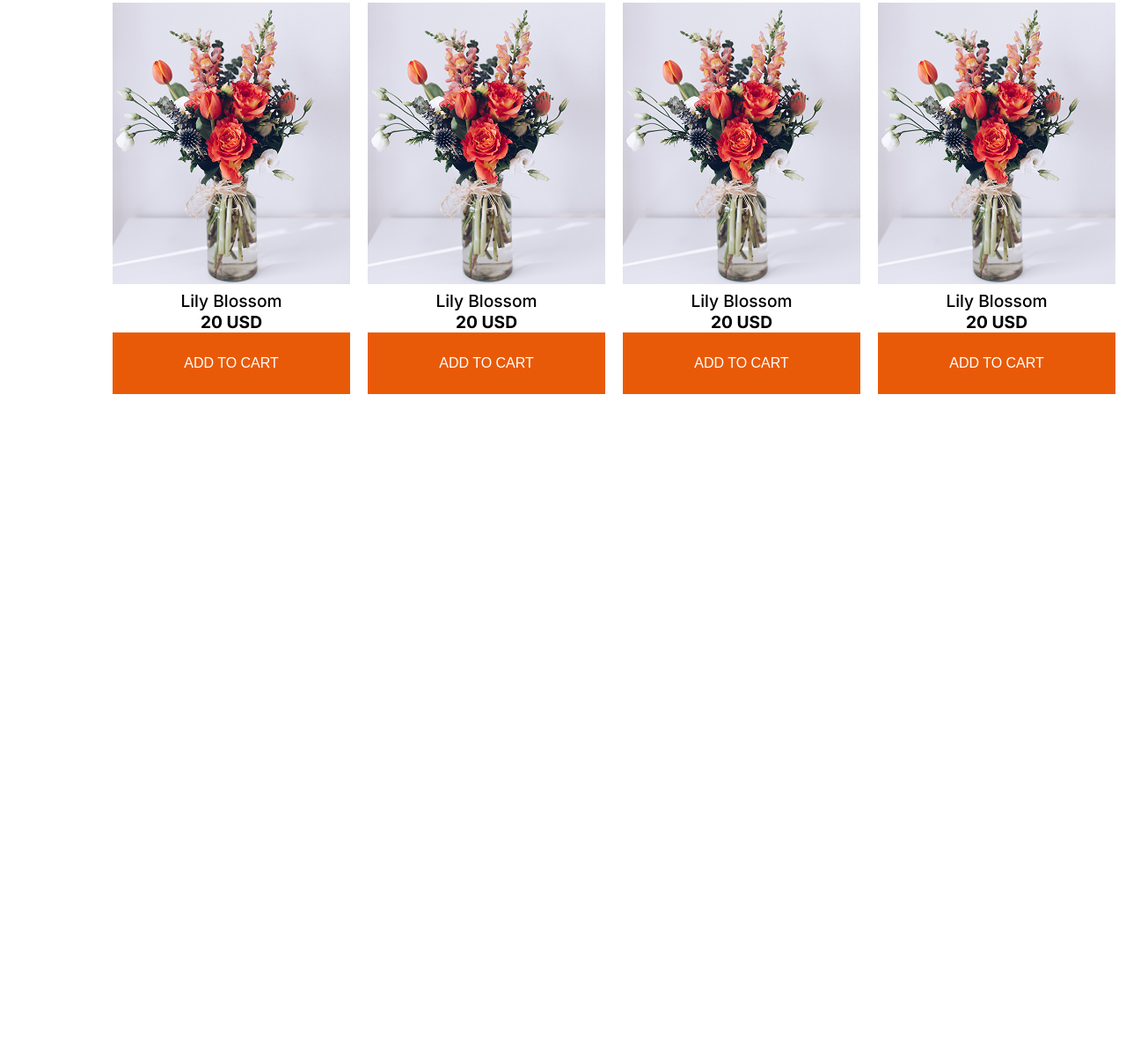
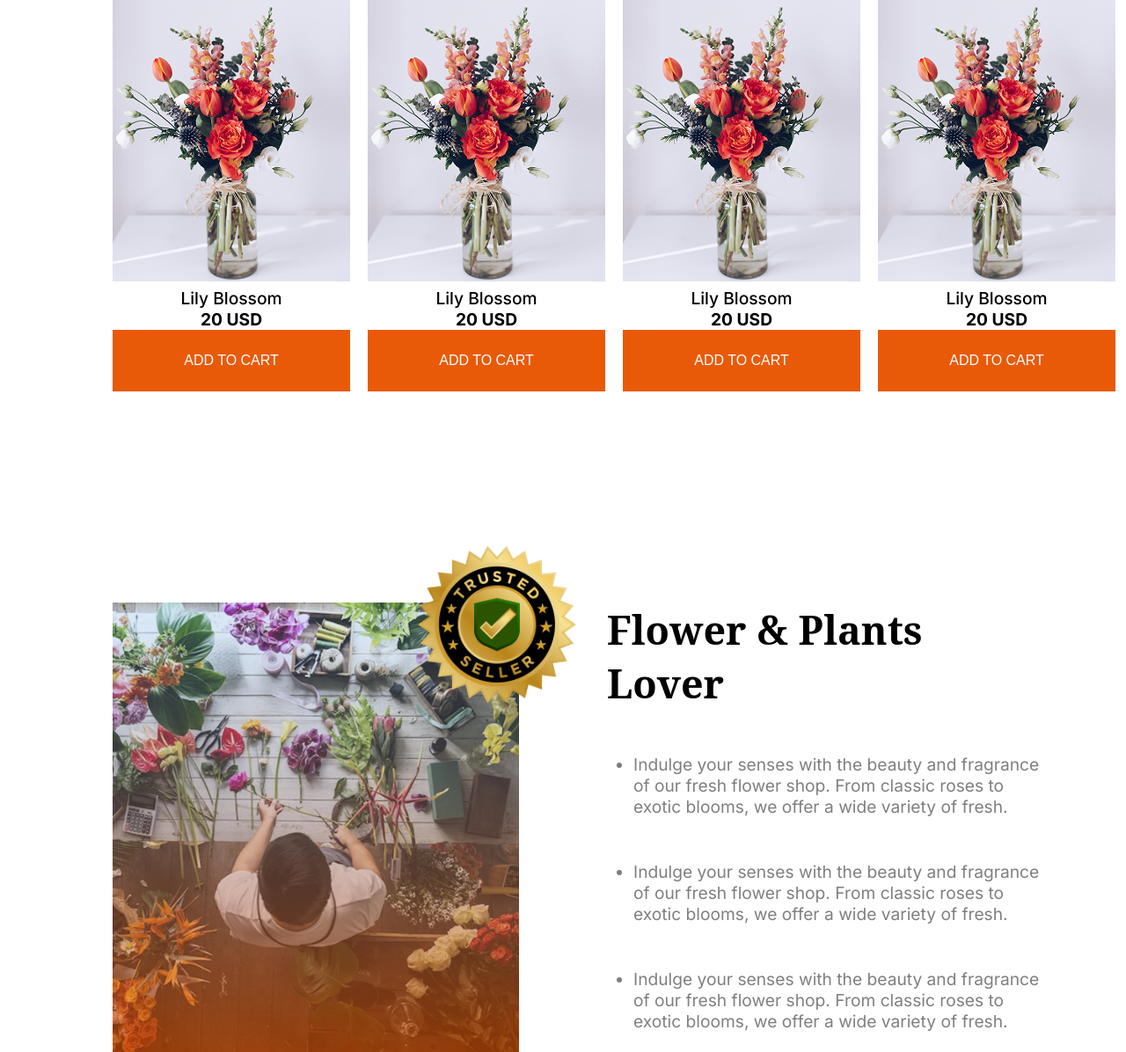
Before and after one commit to jerinAfrose/responsive-flowers-assignment2, a plain HTML site: page index.html in a window 1280 px wide. Shown: the part 1108-2304 px from the top of the page at 88% size. Before the commit the page ends 1626 px from the top, so only its background shows below. Drawn offline with Linux system fonts and the light colour scheme.

Commit message:
plant lover section with badge added

```diff
--- a/index.html
+++ b/index.html
@@ -121,6 +121,36 @@
           </div>
         </div>
       </section>
+
+      <!-- plants love section -->
+      <section class="container">
+        <div class="lover-content">
+          <div class="lover-left">
+            <img src="./assets/flower-store.png" alt="" class="bg-img" />
+            <img src="./assets/trusted-badge.png" alt="" class="badge-img" />
+          </div>
+          <div class="lover-right">
+            <h2 class="noto-serif-normal">Flower & Plants <br />Lover</h2>
+            <ul>
+              <li>
+                Indulge your senses with the beauty and fragrance of our fresh
+                flower shop. From classic roses to exotic blooms, we offer a
+                wide variety of fresh.
+              </li>
+              <li>
+                Indulge your senses with the beauty and fragrance of our fresh
+                flower shop. From classic roses to exotic blooms, we offer a
+                wide variety of fresh.
+              </li>
+              <li>
+                Indulge your senses with the beauty and fragrance of our fresh
+                flower shop. From classic roses to exotic blooms, we offer a
+                wide variety of fresh.
+              </li>
+            </ul>
+          </div>
+        </div>
+      </section>
     </main>
 
     <!-- <i class="fa-solid fa-signal"></i>
--- a/styles/style.css
+++ b/styles/style.css
@@ -6,7 +6,7 @@
 }
 .container {
   max-width: 80%;
-  margin: 30px auto;
+  margin: auto;
 }
 
 /* shared styles */
@@ -71,6 +71,7 @@
   display: flex;
   align-items: end;
   justify-content: space-between;
+  margin-top: 1.8rem;
 }
 .banner-title {
   font-size: 4rem;
@@ -84,12 +85,14 @@
   margin-top: 1rem;
 }
 .banner-img {
+  width: 100%;
   padding: 0;
   margin: 0;
 }
 /* our plant section styles */
 .plant-content {
   text-align: center;
+  margin-top: 1.8rem;
 }
 .plant-title {
   font-size: 2.5rem;
@@ -133,3 +136,42 @@
   border: none;
   color: white;
 }
+
+/* plant lover section styles */
+.lover-content {
+  display: flex;
+  gap: 100px;
+  margin-top: 200px;
+}
+.lover-left {
+  position: relative;
+  width: 100%;
+}
+.bg-img {
+  width: 100%;
+  display: block;
+}
+.badge-img {
+  position: absolute;
+  top: -100px;
+  right: -100px;
+  width: 250px;
+  height: auto;
+}
+.lover-right {
+  align-items: center;
+  justify-items: center;
+}
+.lover-right h2 {
+  font-size: 2.8rem;
+  font-weight: bold;
+}
+.lover-right ul {
+  color: rgba(0, 0, 0, 0.5);
+  font-size: 1.2rem;
+  font-weight: 400;
+}
+.lover-right li {
+  margin-top: 50px;
+  margin-left: 30px;
+}
```
